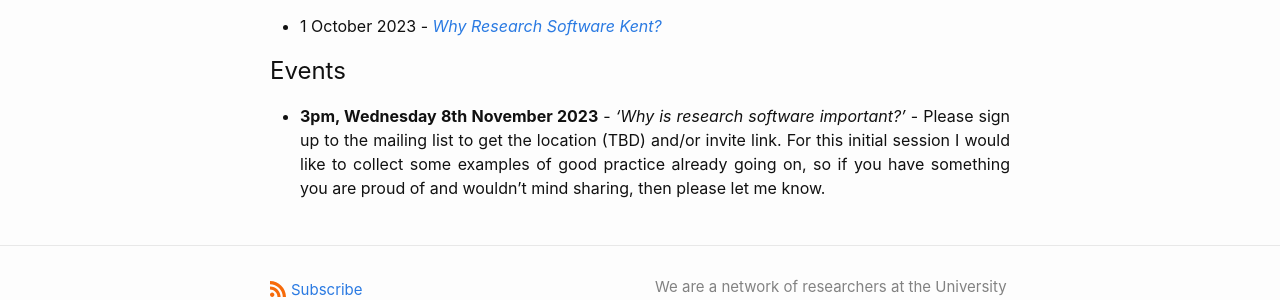
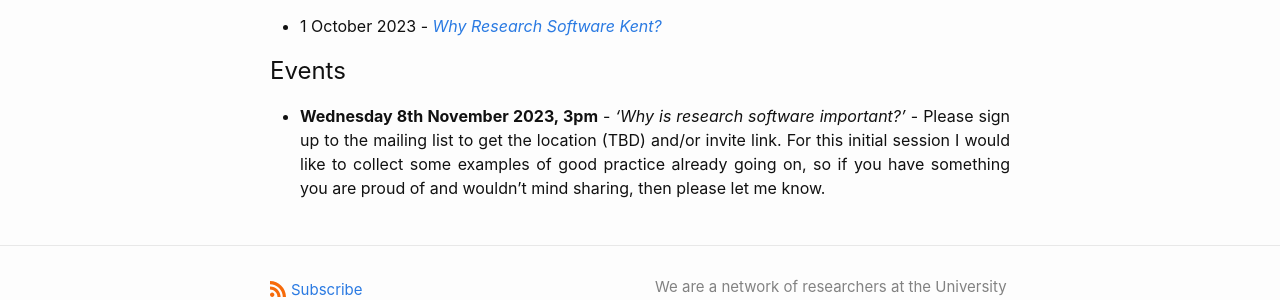
Before and after one commit to Research-Software-Kent/research-software-kent.github.io, a Jekyll site: the page built from index.md, in a window 1280 px wide. Shown: the part 536-836 px from the top of the page. Built offline with Jekyll 4.4.1, drawn with Linux system fonts in a browser that asks for light colours.

```diff
--- a/index.md
+++ b/index.md
@@ -43,4 +43,4 @@ This group is managed by [Dominic Orchard](https://www.kent.ac.uk/computing/peop
 
 ## Events
 
-* __3pm, Wednesday 8th November 2023__ - _'Why is research software important?'_ - Please sign up to the mailing list to get the location (TBD) and/or invite link. For this initial session I would like to collect some examples of good practice already going on, so if you have something you are proud of and wouldn't mind sharing, then please let me know.
+* __Wednesday 8th November 2023, 3pm__ - _'Why is research software important?'_ - Please sign up to the mailing list to get the location (TBD) and/or invite link. For this initial session I would like to collect some examples of good practice already going on, so if you have something you are proud of and wouldn't mind sharing, then please let me know.
```
